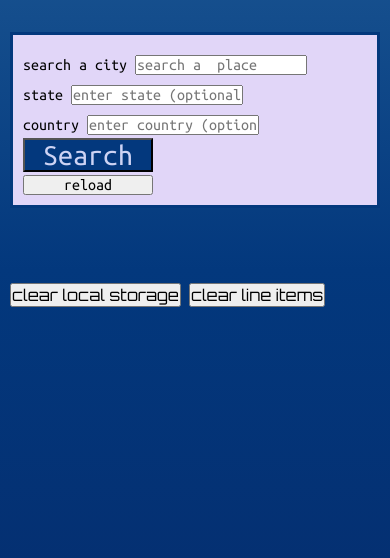
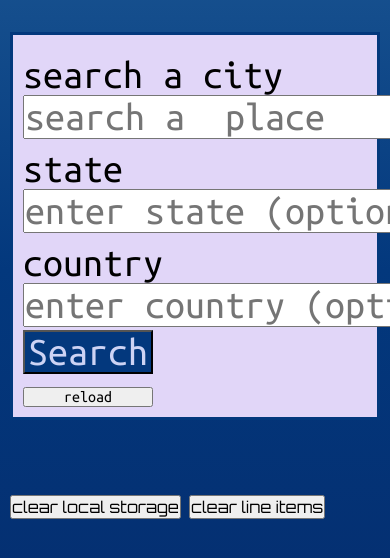
Before and after one commit to J3rkStore/toad-smoker, a plain HTML site: page index.html in a window 390 px wide. Shown: the part 236-794 px from the top of the page. Drawn offline with nearby package versions, Linux system fonts and the light colour scheme; no server answers; a web font is replaced by a local one.

Commit message:
more css adjustments

```diff
--- a/assets/css/style.css
+++ b/assets/css/style.css
@@ -166,6 +166,7 @@ li {
         flex-wrap: wrap;
     }
     .hst-Btn {
+        font-size: 25px;
         padding: 2px;
         margin-right: 5px;
     }
@@ -182,8 +183,13 @@ li {
         justify-content: center;
     }
     #search-btn {
-        font-size: 30px;
+        font-size: 40px;
         min-width: 50px;
         min-height: 30px;
+        margin-bottom: 10px;
+    }
+    .input-group {
+        min-height: 60px;
+        font-size: 40px;
     }
   }
```
